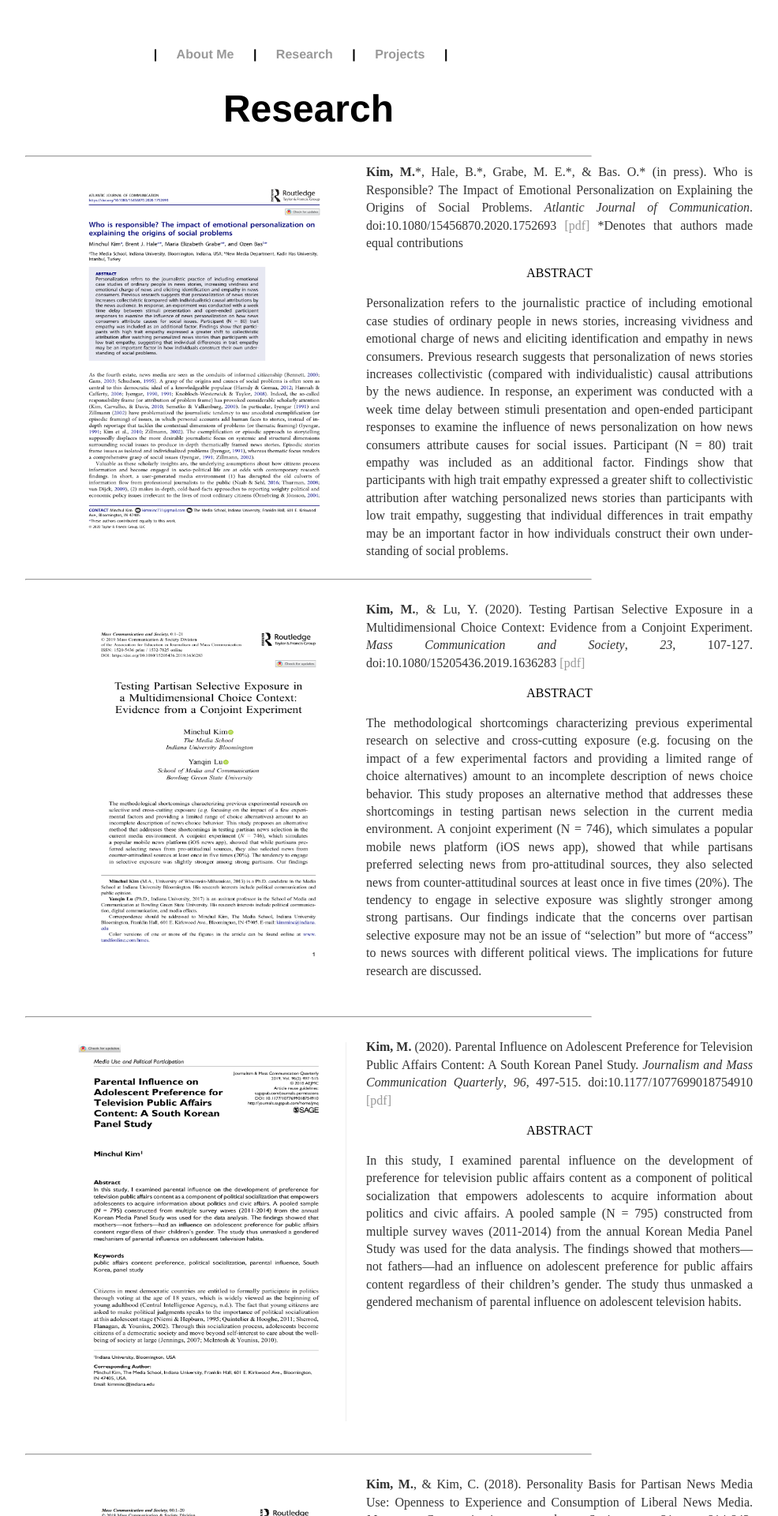
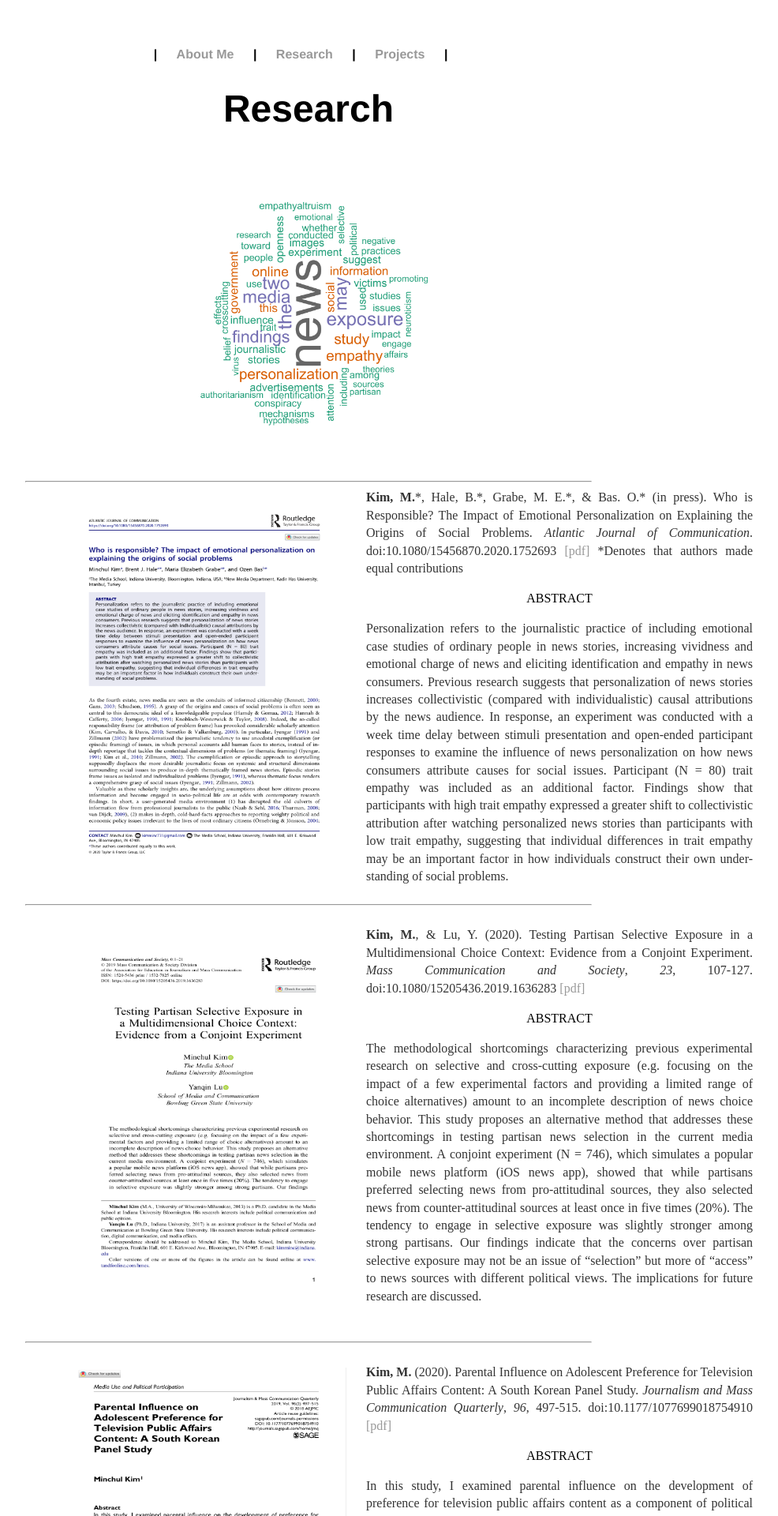
Before and after one commit to minchulkim-phd/minchulkim, a Jekyll site: the page built from research/index.html, in a window 1280 px wide. Shown: the top 1920 px of the page at 79% size, without its empty margins (249-1235 px from the left). Built offline with Jekyll 4.4.1, drawn with Linux system fonts in a browser that asks for light colours.

Commit message:
Update index.html

```diff
--- a/research/index.html
+++ b/research/index.html
@@ -5,7 +5,7 @@ title: Minchul Kim(Ph.D.)'s Personal Webpage
 <div class="blurb">
 
 	<center><h1>Research</h1></center>
-
+	<center><img src="/images/MCK_Research Abstract Wordcloud.png" width="360px;" height="360px;" style="margin: 20px 20px;"></center>
 	<hr width="70%" alight='left'>
 	<div class="slide-content">
 		<img src="/images/kim et al. 2021.png" width='360px;' height='480px;' style="float:left;margin: 5px 20px;">
```
